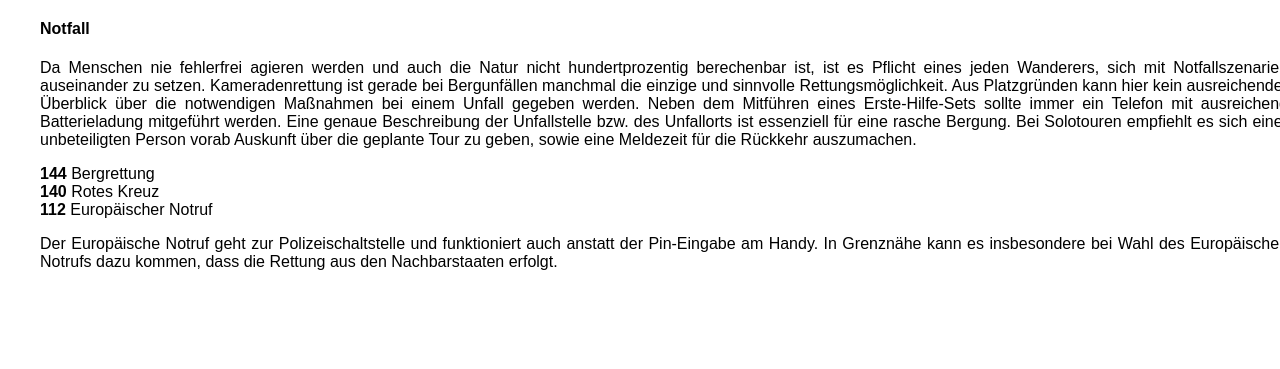
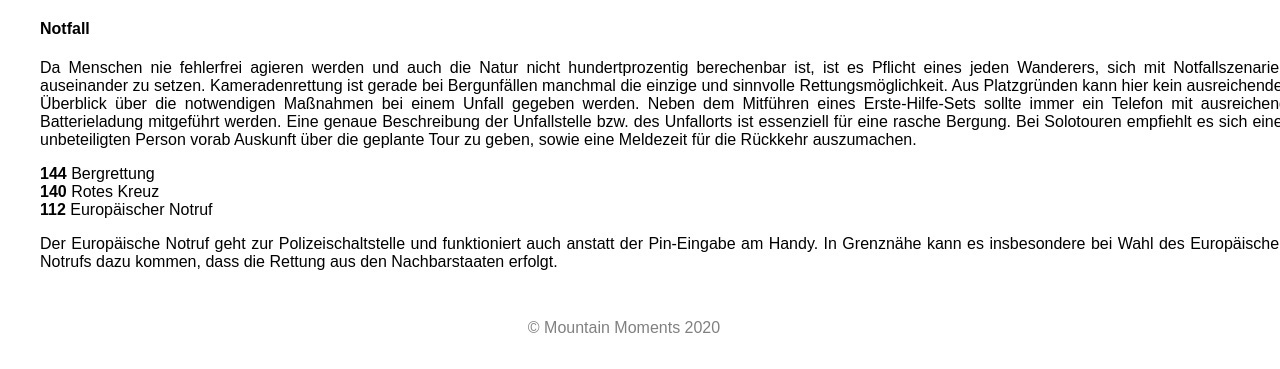
Before and after one commit to ibkdrei/ibkdrei.github.io, a plain HTML site: page infos.html in a window 1280 px wide. Shown: the part 1743-2112 px from the top of the page. Before the commit the page ends 2030 px from the top, so only its background shows below. Drawn offline with Linux system fonts and the light colour scheme; a web font is replaced by a local one.

Commit message:
footer hinzugefügt

```diff
--- a/infos.html
+++ b/infos.html
@@ -96,7 +96,7 @@
                     <ul id="naturschutz">
 
                         <li>
-                            <p><i>Hinterlasse keinen Müll!</i> Verlasse den Fotospot sauberer, als du ihn vorgefunden
+                            <p><i>Hinterlasse keinen Müll! </i> Verlasse den Fotospot sauberer, als du ihn vorgefunden
                                 hast.</p>
                         </li>
 
@@ -174,5 +174,10 @@
 
         </p>
     </body>
+    <footer>
+        <nav style="text-align: center; color: grey; padding-bottom: 2em; padding-top: 2em;">
+            &copy; Mountain Moments 2020
+    </nav>
+    </footer>
 
 </html>
```
Also changed, not shown: index.html (+6 -0 lines), wege.html (+6 -0 lines).
